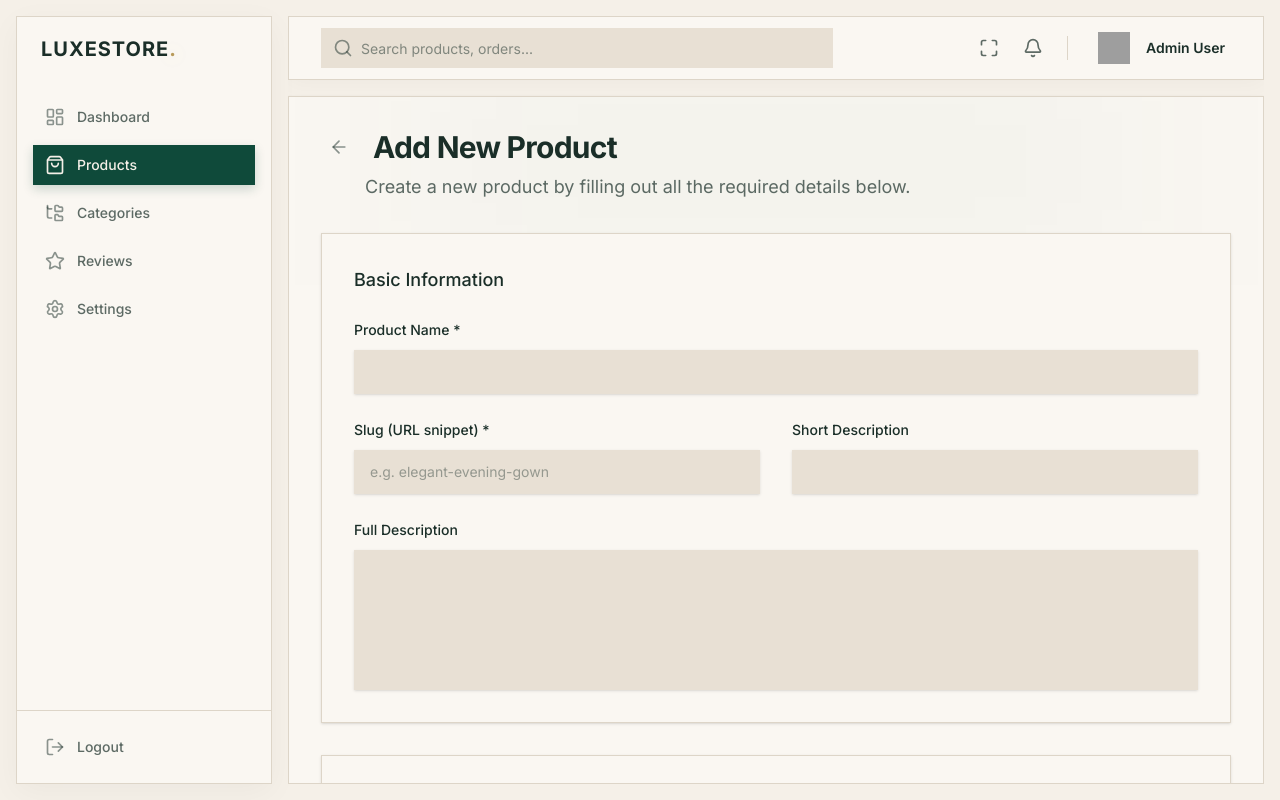
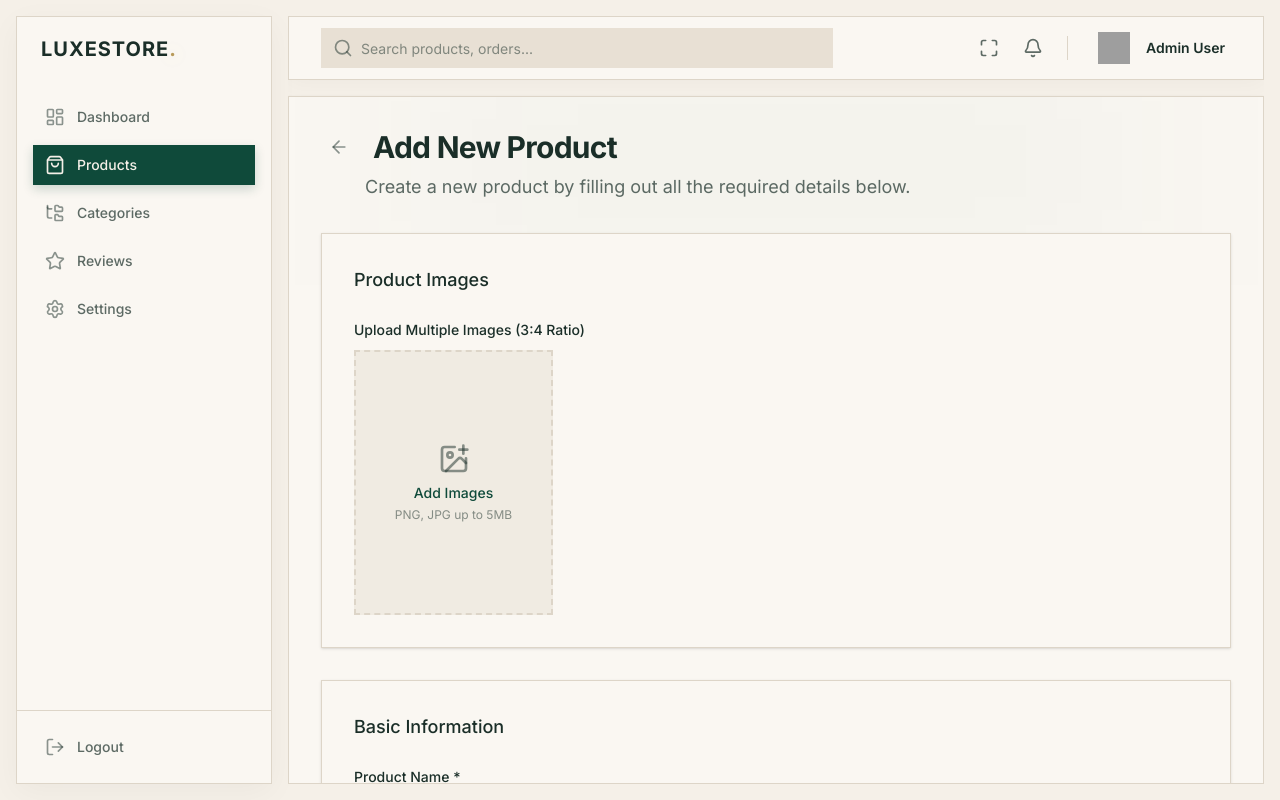
Before and after one commit to UNITY-11/whatsapp-ecomers-template, a Next.js app in the folder apps/admin/: page /products/add in a window 1280 px wide. Built offline with nearby package versions, Linux system fonts and the light colour scheme; grey boxes are pictures that could not be loaded.

Commit message:
feat(admin): reorganize Add Product form layout and add image upload limit

```diff
--- a/apps/admin/app/products/add/page.tsx
+++ b/apps/admin/app/products/add/page.tsx
@@ -1,7 +1,31 @@
+"use client";
+
 import Link from "next/link";
-import { ArrowLeft, Save, ImagePlus } from "lucide-react";
+import { ArrowLeft, Save, ImagePlus, X } from "lucide-react";
+import { useState } from "react";
 
 export default function AddProductPage() {
+  const [images, setImages] = useState<string[]>([]);
+
+  const handleImageChange = (e: React.ChangeEvent<HTMLInputElement>) => {
+    if (e.target.files) {
+      const remainingSlots = 10 - images.length;
+      if (remainingSlots <= 0) {
+        alert("You can only upload up to 10 images.");
+        return;
+      }
+      const filesToAdd = Array.from(e.target.files).slice(0, remainingSlots);
+      if (e.target.files.length > remainingSlots) {
+        alert(`You can only upload up to 10 images. Only ${filesToAdd.length} more images were added.`);
+      }
+      const newImages = filesToAdd.map(file => URL.createObjectURL(file));
+      setImages(prev => [...prev, ...newImages]);
+    }
+  };
+
+  const removeImage = (indexToRemove: number) => {
+    setImages(prev => prev.filter((_, index) => index !== indexToRemove));
+  };
   return (
     <div className="flex flex-col gap-8 p-8 max-w-5xl mx-auto w-full pb-24">
       <div className="flex items-center justify-between">
@@ -23,6 +47,34 @@ export default function AddProductPage() {
 
       <form className="space-y-8">
 
+        {/* Media */}
+        <div className="rounded-none border border-[#ddd5c8] bg-[#faf7f2] p-8 shadow-sm">
+          <h2 className="text-lg font-medium text-[#1a2e28] mb-6">Product Images</h2>
+          <div className="col-span-full">
+            <label className="block text-sm font-medium leading-6 text-[#1a2e28]">Upload Multiple Images (3:4 Ratio)</label>
+            <div className="mt-2 grid grid-cols-2 sm:grid-cols-3 md:grid-cols-4 gap-4">
+              {images.map((img, idx) => (
+                <div key={idx} className="relative aspect-[3/4] group border border-[#ddd5c8]">
+                  <img src={img} alt={`Preview ${idx}`} className="w-full h-full object-cover" />
+                  <button
+                    type="button"
+                    onClick={() => removeImage(idx)}
+                    className="absolute top-2 right-2 p-1 bg-white/80 hover:bg-white text-red-500 rounded-full opacity-0 group-hover:opacity-100 transition-opacity shadow-sm"
+                  >
+                    <X className="w-4 h-4" />
+                  </button>
+                </div>
+              ))}
+              <label htmlFor="file-upload" className="relative cursor-pointer flex flex-col items-center justify-center aspect-[3/4] rounded-none border-2 border-dashed border-[#ddd5c8] bg-[#e8e0d4]/50 hover:bg-[#ebe4d8] hover:border-[#B89A5A]/50 transition-all text-center p-4">
+                <ImagePlus className="mx-auto h-8 w-8 text-[#1a2e28]/50 mb-2" />
+                <span className="text-sm font-medium text-[#0F4A3A]">Add Images</span>
+                <span className="text-xs text-[#1a2e28]/50 mt-1">PNG, JPG up to 5MB</span>
+                <input id="file-upload" name="file-upload" type="file" className="sr-only" multiple accept="image/*" onChange={handleImageChange} />
+              </label>
+            </div>
+          </div>
+        </div>
+
         {/* Basic Information */}
         <div className="rounded-none border border-[#ddd5c8] bg-[#faf7f2] p-8 shadow-sm">
           <h2 className="text-lg font-medium text-[#1a2e28] mb-6">Basic Information</h2>
@@ -34,22 +86,15 @@ export default function AddProductPage() {
               </div>
             </div>
 
-            <div>
+            <div className="sm:col-span-2">
               <label htmlFor="slug" className="block text-sm font-medium leading-6 text-[#1a2e28]">Slug (URL snippet) *</label>
               <div className="mt-2">
                 <input type="text" name="slug" id="slug" required placeholder="e.g. elegant-evening-gown" className="block w-full rounded-none border-0 bg-[#e8e0d4] py-2.5 px-4 text-[#1a2e28] placeholder:text-[#1a2e28]/40 shadow-sm ring-1 ring-inset ring-transparent focus:ring-2 focus:ring-inset focus:ring-[#B89A5A]/50 focus:bg-[#ebe4d8] sm:text-sm sm:leading-6 transition-all" />
               </div>
             </div>
 
-            <div>
-              <label htmlFor="shortDescription" className="block text-sm font-medium leading-6 text-[#1a2e28]">Short Description</label>
-              <div className="mt-2">
-                <input type="text" name="shortDescription" id="shortDescription" className="block w-full rounded-none border-0 bg-[#e8e0d4] py-2.5 px-4 text-[#1a2e28] shadow-sm ring-1 ring-inset ring-transparent focus:ring-2 focus:ring-inset focus:ring-[#B89A5A]/50 focus:bg-[#ebe4d8] sm:text-sm sm:leading-6 transition-all" />
-              </div>
-            </div>
-
             <div className="sm:col-span-2">
-              <label htmlFor="description" className="block text-sm font-medium leading-6 text-[#1a2e28]">Full Description</label>
+              <label htmlFor="description" className="block text-sm font-medium leading-6 text-[#1a2e28]">Description</label>
               <div className="mt-2">
                 <textarea id="description" name="description" rows={5} className="block w-full rounded-none border-0 bg-[#e8e0d4] py-2.5 px-4 text-[#1a2e28] shadow-sm ring-1 ring-inset ring-transparent focus:ring-2 focus:ring-inset focus:ring-[#B89A5A]/50 focus:bg-[#ebe4d8] sm:text-sm sm:leading-6 transition-all resize-none"></textarea>
               </div>
@@ -62,16 +107,16 @@ export default function AddProductPage() {
           <h2 className="text-lg font-medium text-[#1a2e28] mb-6">Pricing & Inventory</h2>
           <div className="grid grid-cols-1 gap-y-6 sm:grid-cols-3 sm:gap-x-8">
             <div>
-              <label htmlFor="price" className="block text-sm font-medium leading-6 text-[#1a2e28]">Price ($) *</label>
+              <label htmlFor="price" className="block text-sm font-medium leading-6 text-[#1a2e28]">Price (₹) *</label>
               <div className="mt-2">
                 <input type="number" step="0.01" name="price" id="price" required className="block w-full rounded-none border-0 bg-[#e8e0d4] py-2.5 px-4 text-[#1a2e28] shadow-sm ring-1 ring-inset ring-transparent focus:ring-2 focus:ring-inset focus:ring-[#B89A5A]/50 focus:bg-[#ebe4d8] sm:text-sm sm:leading-6 transition-all" />
               </div>
             </div>
 
             <div>
-              <label htmlFor="compareAtPrice" className="block text-sm font-medium leading-6 text-[#1a2e28]">Compare at Price ($)</label>
+              <label htmlFor="salePrice" className="block text-sm font-medium leading-6 text-[#1a2e28]">Sale Price (₹)</label>
               <div className="mt-2">
-                <input type="number" step="0.01" name="compareAtPrice" id="compareAtPrice" className="block w-full rounded-none border-0 bg-[#e8e0d4] py-2.5 px-4 text-[#1a2e28] shadow-sm ring-1 ring-inset ring-transparent focus:ring-2 focus:ring-inset focus:ring-[#B89A5A]/50 focus:bg-[#ebe4d8] sm:text-sm sm:leading-6 transition-all" />
+                <input type="number" step="0.01" name="salePrice" id="salePrice" className="block w-full rounded-none border-0 bg-[#e8e0d4] py-2.5 px-4 text-[#1a2e28] shadow-sm ring-1 ring-inset ring-transparent focus:ring-2 focus:ring-inset focus:ring-[#B89A5A]/50 focus:bg-[#ebe4d8] sm:text-sm sm:leading-6 transition-all" />
               </div>
             </div>
 
@@ -89,23 +134,24 @@ export default function AddProductPage() {
           <h2 className="text-lg font-medium text-[#1a2e28] mb-6">Organization</h2>
           <div className="grid grid-cols-1 gap-y-6 sm:grid-cols-2 sm:gap-x-8">
             <div>
-              <label htmlFor="category" className="block text-sm font-medium leading-6 text-[#1a2e28]">Category Reference ID</label>
+              <label htmlFor="category" className="block text-sm font-medium leading-6 text-[#1a2e28]">Collection</label>
               <div className="mt-2">
-                <input type="text" name="category" id="category" placeholder="Enter Sanity document ID" className="block w-full rounded-none border-0 bg-[#e8e0d4] py-2.5 px-4 text-[#1a2e28] placeholder:text-[#1a2e28]/40 shadow-sm ring-1 ring-inset ring-transparent focus:ring-2 focus:ring-inset focus:ring-[#B89A5A]/50 focus:bg-[#ebe4d8] sm:text-sm sm:leading-6 transition-all" />
+                <select id="category" name="category" className="block w-full rounded-none border-0 bg-[#e8e0d4] py-2.5 px-4 text-[#1a2e28] shadow-sm ring-1 ring-inset ring-transparent focus:ring-2 focus:ring-inset focus:ring-[#B89A5A]/50 focus:bg-[#ebe4d8] sm:text-sm sm:leading-6 transition-all">
+                  <option value="">Select a collection</option>
+                  <option value="rings">Rings</option>
+                  <option value="necklaces">Necklaces</option>
+                  <option value="earrings">Earrings</option>
+                  <option value="bracelets">Bracelets</option>
+                  <option value="watches">Watches</option>
+                  <option value="accessories">Accessories</option>
+                </select>
               </div>
             </div>
 
             <div>
-              <label htmlFor="brand" className="block text-sm font-medium leading-6 text-[#1a2e28]">Brand Reference ID</label>
-              <div className="mt-2">
-                <input type="text" name="brand" id="brand" placeholder="Enter Sanity document ID" className="block w-full rounded-none border-0 bg-[#e8e0d4] py-2.5 px-4 text-[#1a2e28] placeholder:text-[#1a2e28]/40 shadow-sm ring-1 ring-inset ring-transparent focus:ring-2 focus:ring-inset focus:ring-[#B89A5A]/50 focus:bg-[#ebe4d8] sm:text-sm sm:leading-6 transition-all" />
-              </div>
-            </div>
-
-            <div className="sm:col-span-2">
               <label htmlFor="tags" className="block text-sm font-medium leading-6 text-[#1a2e28]">Tags (Comma separated)</label>
               <div className="mt-2">
-                <input type="text" name="tags" id="tags" placeholder="e.g. summer, dress, elegant" className="block w-full rounded-none border-0 bg-[#e8e0d4] py-2.5 px-4 text-[#1a2e28] placeholder:text-[#1a2e28]/40 shadow-sm ring-1 ring-inset ring-transparent focus:ring-2 focus:ring-inset focus:ring-[#B89A5A]/50 focus:bg-[#ebe4d8] sm:text-sm sm:leading-6 transition-all" />
+                <input type="text" name="tags" id="tags" placeholder="e.g. diamond, elegant, 18k gold" className="block w-full rounded-none border-0 bg-[#e8e0d4] py-2.5 px-4 text-[#1a2e28] placeholder:text-[#1a2e28]/40 shadow-sm ring-1 ring-inset ring-transparent focus:ring-2 focus:ring-inset focus:ring-[#B89A5A]/50 focus:bg-[#ebe4d8] sm:text-sm sm:leading-6 transition-all" />
               </div>
             </div>
           </div>
@@ -160,26 +206,6 @@ export default function AddProductPage() {
           </div>
         </div>
 
-        {/* Media */}
-        <div className="rounded-none border border-[#ddd5c8] bg-[#faf7f2] p-8 shadow-sm">
-          <h2 className="text-lg font-medium text-[#1a2e28] mb-6">Media Images</h2>
-          <div className="col-span-full">
-            <label htmlFor="images" className="block text-sm font-medium leading-6 text-[#1a2e28]">Upload Images (3:4 Ratio Recommended)</label>
-            <div className="mt-2 flex justify-center rounded-none border-2 border-dashed border-[#ddd5c8] bg-[#e8e0d4]/50 hover:bg-[#ebe4d8] hover:border-[#B89A5A]/50 transition-all px-6 py-10">
-              <div className="text-center">
-                <ImagePlus className="mx-auto h-12 w-12 text-[#1a2e28]/50" />
-                <div className="mt-4 flex text-sm leading-6 text-[#1a2e28]/70 justify-center">
-                  <label htmlFor="file-upload" className="relative cursor-pointer rounded-none font-semibold text-[#0F4A3A] hover:text-[#145242] focus-within:outline-none focus-within:ring-2 focus-within:ring-[#0F4A3A] focus-within:ring-offset-2 focus-within:ring-offset-[#faf7f2]">
-                    <span>Upload files</span>
-                    <input id="file-upload" name="file-upload" type="file" className="sr-only" multiple accept="image/*" />
-                  </label>
-                  <p className="pl-1">or drag and drop</p>
-                </div>
-                <p className="text-xs leading-5 text-[#1a2e28]/50">PNG, JPG, WEBP up to 5MB</p>
-              </div>
-            </div>
-          </div>
-        </div>
 
         {/* SEO */}
         <div className="rounded-none border border-[#ddd5c8] bg-[#faf7f2] p-8 shadow-sm">
```
